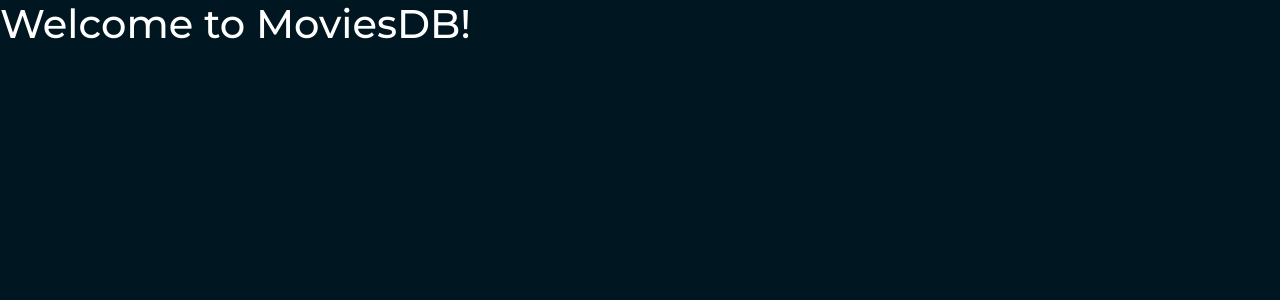
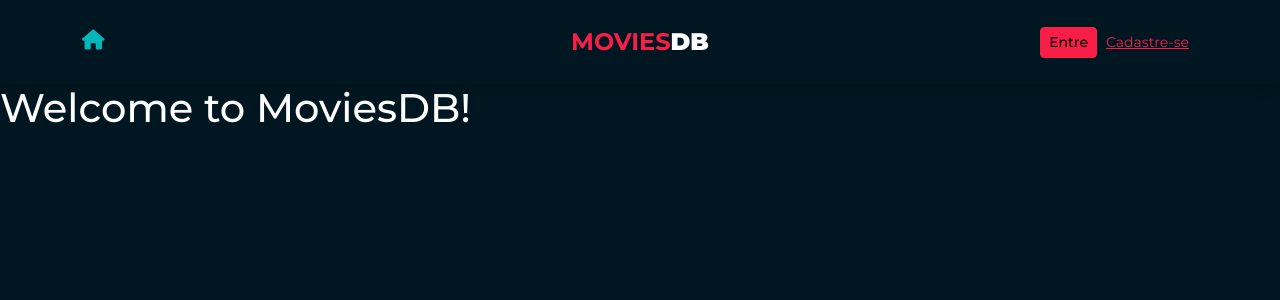
Before and after one commit to luankjs/moviesdb, a Next.js app: page / in a window 1280 px wide. Shown: the top 300 px of the page. Built offline with nearby package versions, Linux system fonts and the light colour scheme.

Commit message:
feat: layout theme

```diff
--- /dev/null
+++ b/src/domain/Layout.tsx
@@ -0,0 +1,16 @@
+import React, { PropsWithChildren }  from 'react'
+import Navbar from '../components/Navbar'
+
+interface Props {
+}
+
+const Layout: React.FC<PropsWithChildren<Props>> = ({children}) => {
+  return (
+    <div>
+      <Navbar />
+      {children}
+    </div>
+  )
+}
+
+export default Layout
--- a/src/pages/_app.tsx
+++ b/src/pages/_app.tsx
@@ -1,9 +1,15 @@
 import type { AppProps } from 'next/app'
+
+import Layout from '../domain/Layout'
 
 import '../styles/main.scss'
 
 const App = ({ Component, pageProps }: AppProps) => {
-  return <Component {...pageProps} />
+  return(
+    <Layout>
+      <Component {...pageProps} />
+    </Layout>
+  )
 }
 
 export default App
```
